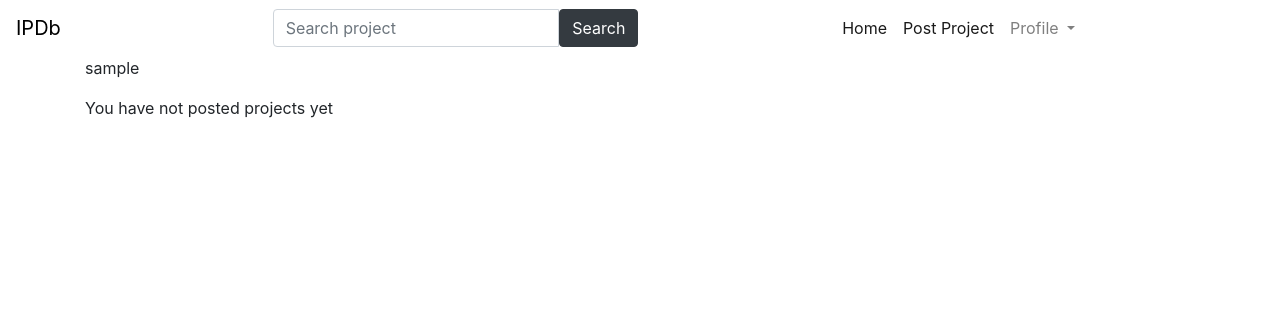
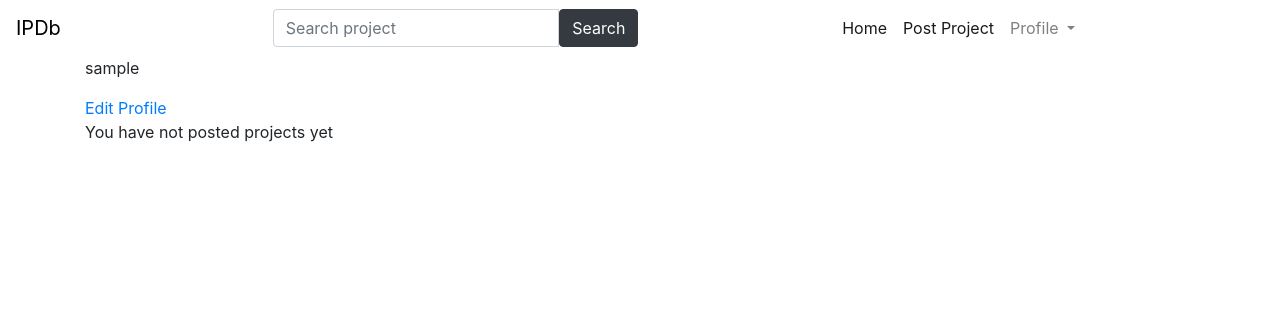
Before and after one commit to kangangi/ProjectsIP, a Django app: page /profile/ in a window 1280 px wide. Shown: the top 316 px of the page. Run offline with Django 3.2, Linux system fonts and the light colour scheme; the visitor is signed in with stand-in values (Sample User, id 1); data comes from the database, SQL or seed files in the repository; data that the repository does not hold is empty; some libraries are stand-ins or nearby versions.

Commit message:
add edit profile feature

```diff
--- a/projects/templates/profile.html
+++ b/projects/templates/profile.html
@@ -2,6 +2,7 @@
 {% block content %}
 <div class="container">
     <p>{{profile.user}}</p>
+    <a href="{% url 'edit_profile' %}"> Edit Profile</a>
 
     {%if projects%}
     {% for project in projects %}
--- a/projects/urls.py
+++ b/projects/urls.py
@@ -7,5 +7,6 @@ urlpatterns = [
     path('post/<int:id>', views.project_details, name = "project_details"),
     path('search/', views.project_search, name = "project_search"),
     path('profile/',views.profile, name = "profile"),
+    path('profile/edit/', views.edit_profile,name= 'edit_profile'),
 
 ]
--- a/projects/views.py
+++ b/projects/views.py
@@ -1,7 +1,7 @@
 from django.shortcuts import render,redirect
 from django.contrib.auth.decorators import login_required
 from .models import Project,Profile
-from .forms import AddProjectForm, RateForm
+from .forms import AddProjectForm, RateForm,EditProfileForm
 from django.urls import reverse
 from django.http import HttpResponseRedirect
 
@@ -79,3 +79,29 @@ def profile(request):
     projects = Project.get_user_projects(current_user)
 
     return render(request, 'profile.html', {'profile':profile,"projects": projects})
+
+def edit_profile(request):
+    '''
+    Edits profile
+    '''
+    current_user = request.user
+
+    if request.method == "POST":
+        form = EditProfileForm(request.POST, request.FILES)
+        if form.is_valid():
+            bio  = form.cleaned_data['bio']
+            picture = form.cleaned_data['picture']
+            email  = form.cleaned_data['email']
+            github_link  = form.cleaned_data['github_link']
+
+
+            updated_profile = Profile.objects.get(user= current_user)
+            updated_profile.bio = bio
+            updated_profile.picture = picture
+            updated_profile.email = email
+            updated_profile.github_link  = github_link
+            updated_profile.save()
+        return redirect('profile')
+    else:
+        form = EditProfileForm()
+    return render(request, 'edit_profile.html', {"form": form})
```
Also changed, not shown: projects/forms.py (+6 -1 lines), projects/templates/edit_profile.html (added, +39 -0 lines).
